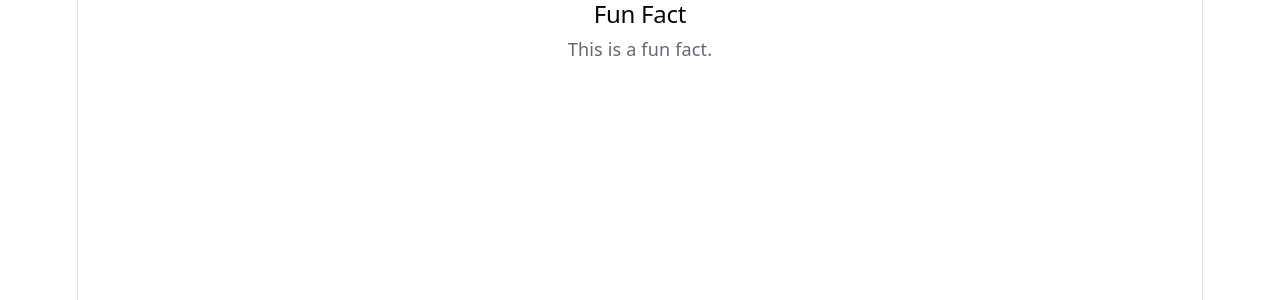
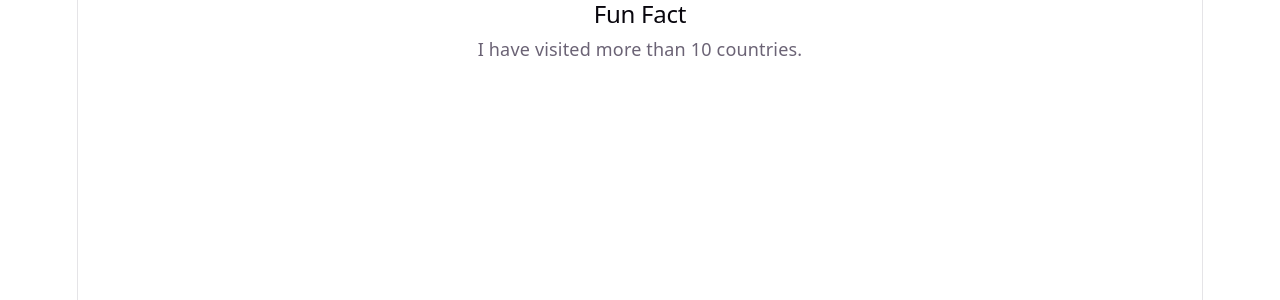
Before and after one commit to JonusClapshaw/fun-facts, a React (Vite) app: page / in a window 1280 px wide. Shown: the top 300 px of the page. Built offline with nearby package versions, Linux system fonts and the light colour scheme.

Commit message:
Step 2 completed

```diff
--- a/src/App.jsx
+++ b/src/App.jsx
@@ -4,7 +4,7 @@ import FunFactCard from "./FunFactCard";
 function App() {
   return (
     <div>
-      <FunFactCard />
+      <FunFactCard fact="I have visited more than 10 countries." />
     </div>
   );
 }
--- a/src/FunFactCard.jsx
+++ b/src/FunFactCard.jsx
@@ -1,8 +1,8 @@
-function FunFactCard() {
+function FunFactCard({ fact }) {
   return (
     <div>
       <h2>Fun Fact</h2>
-      <p>This is a fun fact.</p>
+      <p>{fact}</p>
     </div>
   );
 }
```
